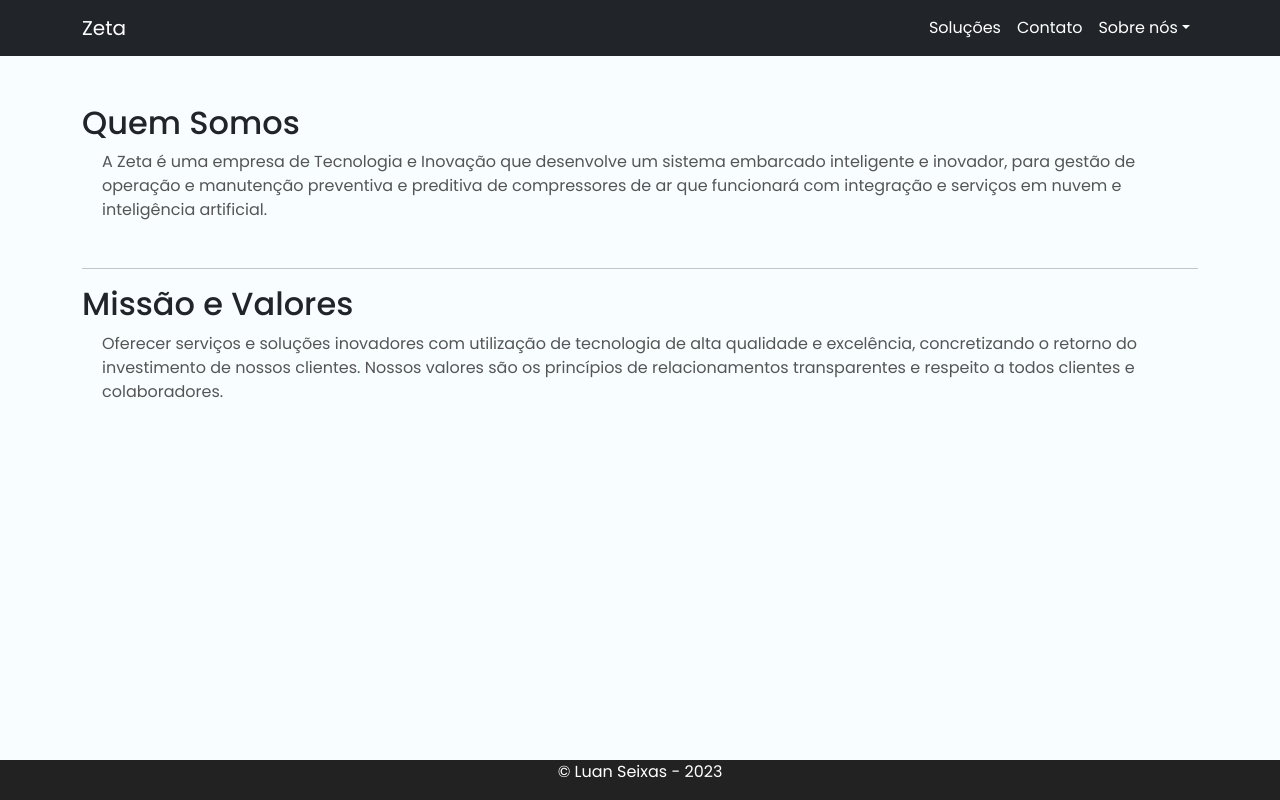
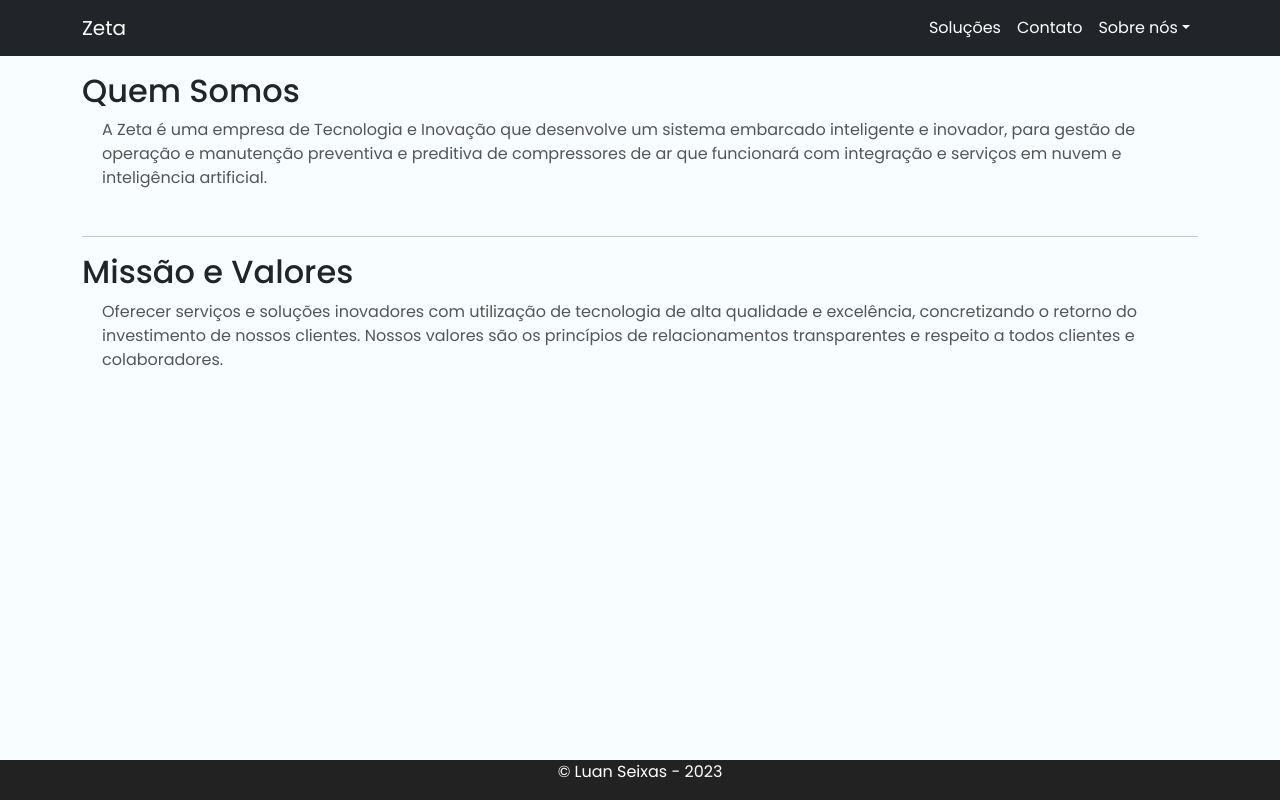
Before and after one commit to seixasluan/frontend-zeta, a React (Vite) app: page /quem-somos in a window 1280 px wide. Built offline with nearby package versions, Linux system fonts and the light colour scheme.

Commit message:
finish project

```diff
--- a/src/organisms/Header/Header.tsx
+++ b/src/organisms/Header/Header.tsx
@@ -2,7 +2,7 @@
 
 const Header = () => {
     return(
-        <nav className="navbar navbar-expand-lg navbar-dark bg-dark mb-5">
+        <nav className="navbar navbar-expand-lg navbar-dark bg-dark mb-3">
             <div className="container">
                 <Link className="navbar-brand" to='/'>Zeta</Link>
                 <button className="navbar-toggler" type="button" data-bs-toggle="collapse" data-bs-target="#navbarSupportedContent" aria-controls="navbarSupportedContent" aria-expanded="false" aria-label="Toggle navigation">
--- a/src/organisms/Main/Main.tsx
+++ b/src/organisms/Main/Main.tsx
@@ -12,6 +12,13 @@ const Main = () => {
                     </div>
                 </div>
                 <hr />
+                <div className="mesage-image center-image">
+                    <div className="mesage-image-info">
+                        <h3>O Que São <br /> Sistemas Embarcados?</h3>
+                        <hr />
+                        <p className="secondary-color">Dispositivos com capacidade <br /> de processamento de dados <br /> e que estão inseridos em um <br /> determinado dispositivo ou <br /> produto, de forma a desempenhar <br /> uma função ou servir a uma aplicação <br/> específica.</p>
+                    </div>
+                </div>
             </div>
         </section>
 
--- a/src/styles/global.ts
+++ b/src/styles/global.ts
@@ -79,6 +79,15 @@ const globalStyle = createGlobalStyle`
       position: relative;
  }
 
+ .mesage-image {
+   margin-top: 3rem;
+   height: 696px;
+   border-radius: 5px;
+   background-image: url('./src/assets/mesage.svg');
+   margin-bottom: 7rem;
+   position: relative;
+ }
+
  .main-image-info{
       background-color: #fff;
       border-radius: 5px;
@@ -89,14 +98,27 @@ const globalStyle = createGlobalStyle`
       bottom: 25px;
  }
 
+ .mesage-image-info {
+   background-color: #fff;
+   border-radius: 5px;
+   font-weight: 500;
+   padding: 15px;
+   position: absolute;
+   margin-bottom: 3rem;
+   left: 50%;
+   top: 10px;
+ }
+
+
  .about-image-info{
    background-color: #fff;
    border-radius: 5px;
    font-weight: 500;
    padding: 25px;
    position: absolute;
-   left: 5px;
-   top: 5px;
+   left: 7px;
+   top: 7px;
+   margin-bottom: 3rem
 }
 
 .sobrenos {
```
Also changed, not shown: src/assets/mesage.svg.
